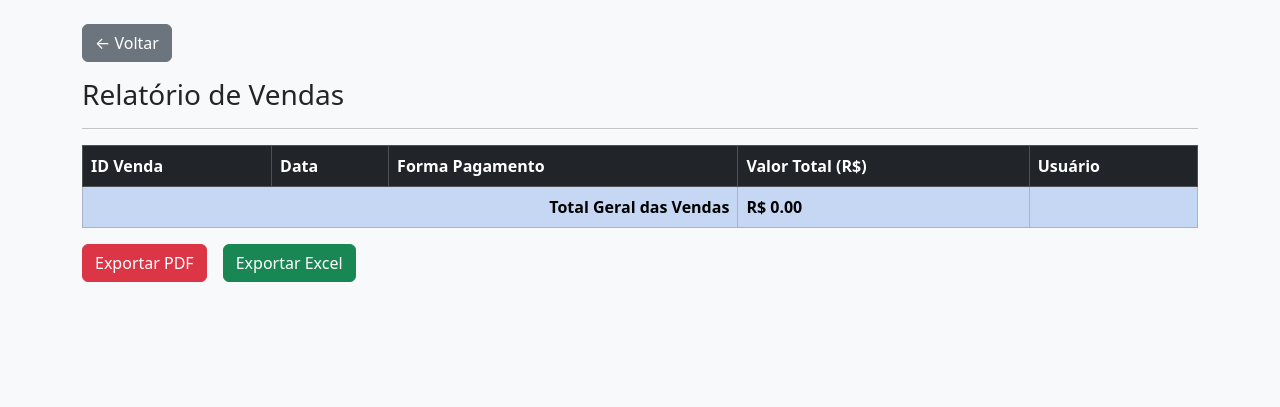
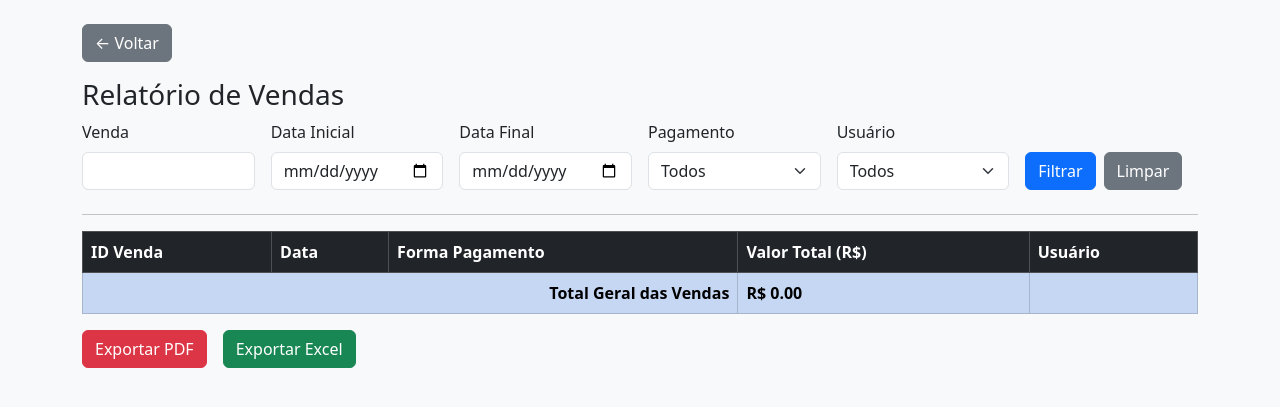
Before and after one commit to CristianoAds2025/sistema_quermesse, a Flask app: page /relatorios in a window 1280 px wide. Shown: the part 56-463 px from the top of the page. Run offline with Flask 3, Linux system fonts and the light colour scheme; the visitor is signed in with stand-in values (Sample User, id 1); data that the repository does not hold is empty; some libraries are stand-ins or nearby versions.

Commit message:
Update relatorios.html

```diff
--- a/templates/relatorios.html
+++ b/templates/relatorios.html
@@ -7,6 +7,76 @@
 </a>
 
 <h3>Relatório de Vendas</h3>
+
+<form method="get" class="row g-3 mb-4">
+
+<div class="col-md-2">
+<label class="form-label">Venda</label>
+<input type="number" name="numero_venda"
+value="{{ filtro_numero_venda }}"
+class="form-control">
+</div>
+
+<div class="col-md-2">
+<label class="form-label">Data Inicial</label>
+<input type="date" name="data_inicio"
+value="{{ filtro_data_inicio }}"
+class="form-control">
+</div>
+
+<div class="col-md-2">
+<label class="form-label">Data Final</label>
+<input type="date" name="data_fim"
+value="{{ filtro_data_fim }}"
+class="form-control">
+</div>
+
+<div class="col-md-2">
+<label class="form-label">Pagamento</label>
+<select name="forma" class="form-select">
+
+<option value="">Todos</option>
+
+{% for f in formas %}
+<option value="{{ f.forma_pagamento }}"
+{% if filtro_forma == f.forma_pagamento %}selected{% endif %}>
+{{ f.forma_pagamento }}
+</option>
+{% endfor %}
+
+</select>
+</div>
+
+<div class="col-md-2">
+<label class="form-label">Usuário</label>
+<select name="usuario" class="form-select">
+
+<option value="">Todos</option>
+
+{% for u in usuarios %}
+<option value="{{ u.id }}"
+{% if filtro_usuario == u.id|string %}selected{% endif %}>
+{{ u.nome_usuario }}
+</option>
+{% endfor %}
+
+</select>
+</div>
+
+<div class="col-md-2 d-flex align-items-end">
+
+<button class="btn btn-primary me-2">
+Filtrar
+</button>
+
+<a href="/relatorios" class="btn btn-secondary">
+Limpar
+</a>
+
+</div>
+
+</form>
+
 <hr>
 
 <table class="table table-bordered table-striped">
@@ -43,11 +113,13 @@
 </table>
 
 <div class="d-flex gap-2 mb-5">
-<a href="/relatorio_vendas_pdf" class="btn btn-danger me-2">
+<a href="/relatorio_vendas_pdf?data_inicio={{filtro_data_inicio}}&data_fim={{filtro_data_fim}}&forma={{filtro_forma}}&usuario={{filtro_usuario}}&numero_venda={{filtro_numero_venda}}"
+class="btn btn-danger me-2">
 Exportar PDF
 </a>
 
-<a href="/relatorio_vendas_excel" class="btn btn-success">
+<a href="/relatorio_vendas_excel?data_inicio={{filtro_data_inicio}}&data_fim={{filtro_data_fim}}&forma={{filtro_forma}}&usuario={{filtro_usuario}}&numero_venda={{filtro_numero_venda}}"
+class="btn btn-success">
 Exportar Excel
 </a>
 </div>
```
